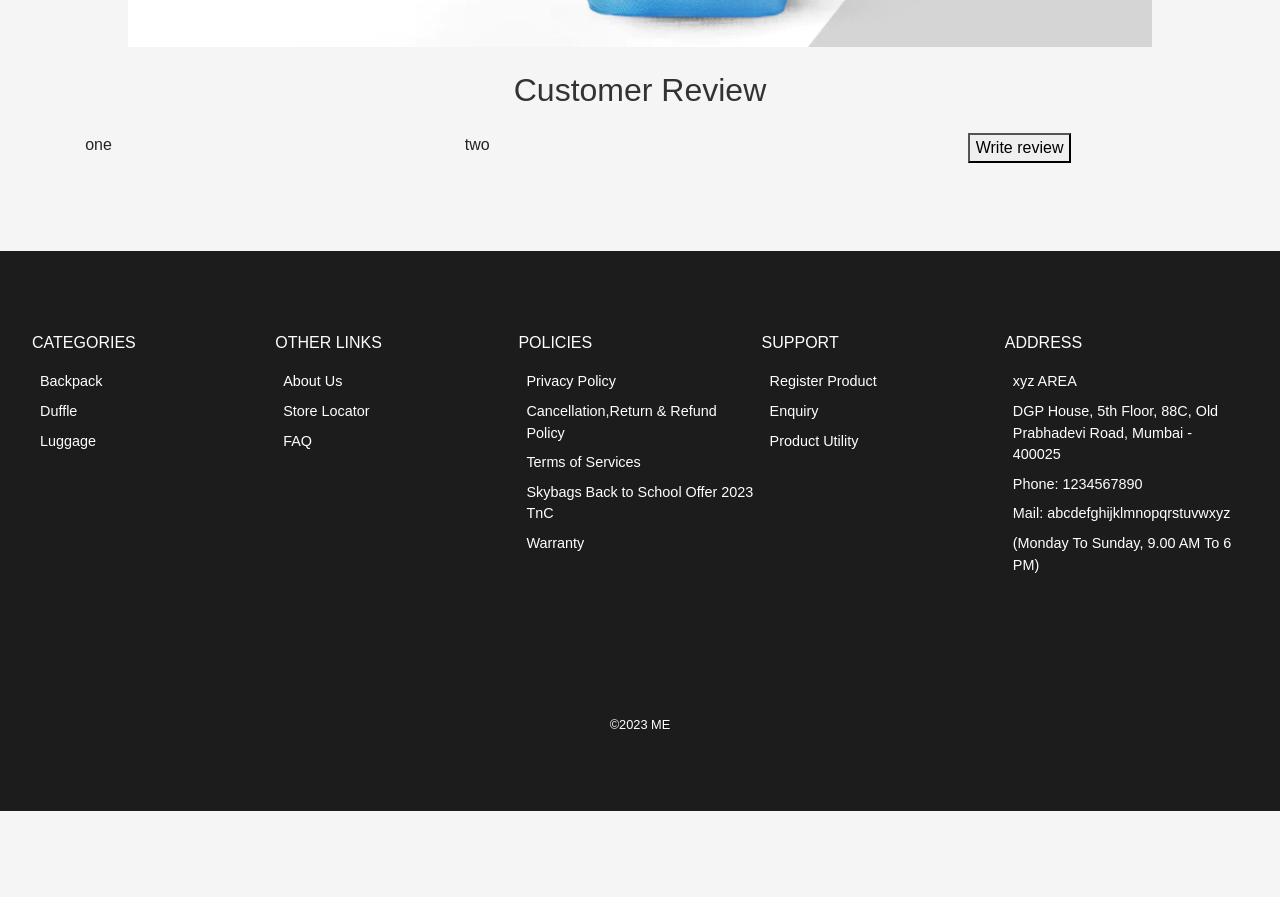
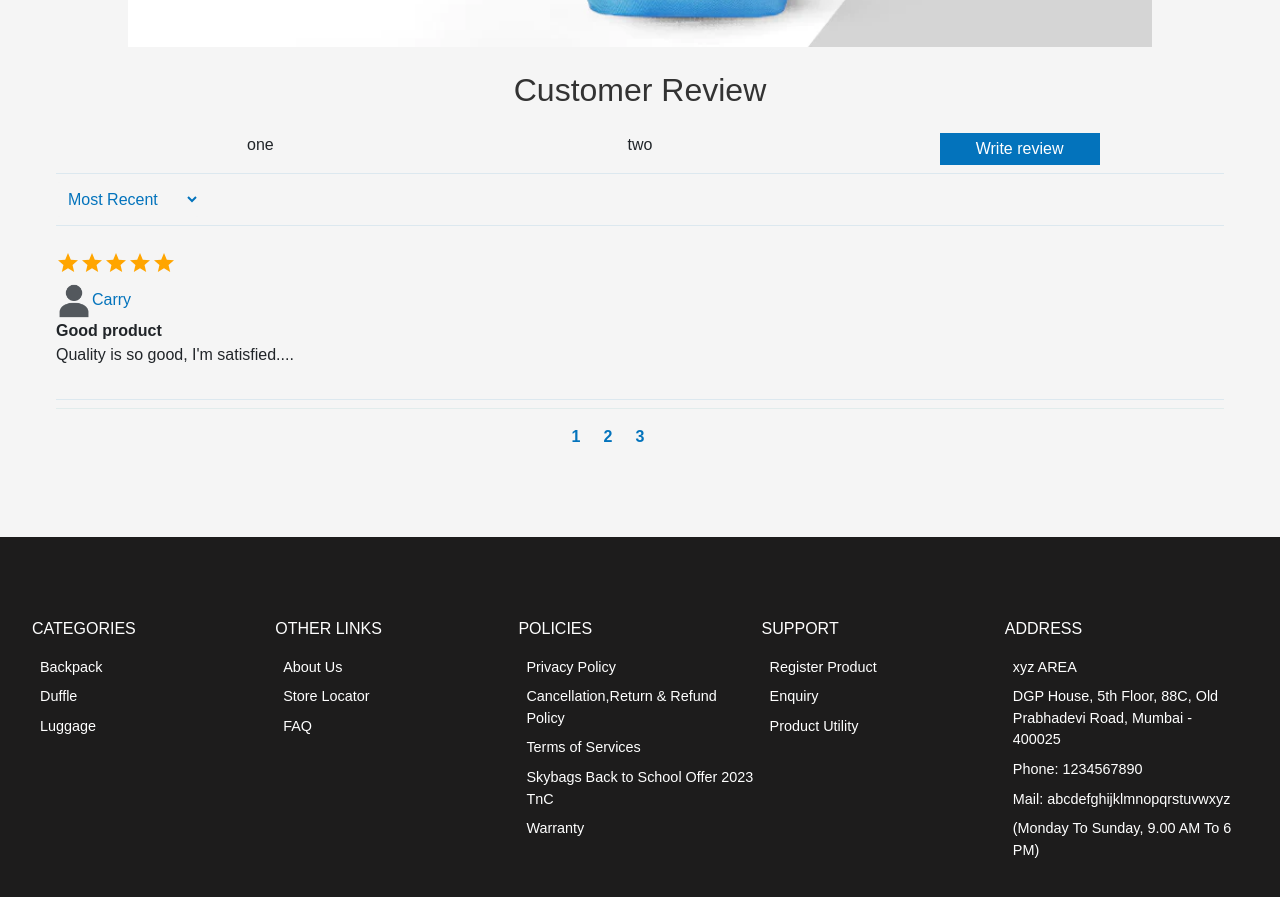
Before and after one commit to akbar543/Skybags-clone, a React (Create React App) app: page /item in a window 1280 px wide. Shown: the part 1880-2777 px from the top of the page. Before the commit the page ends 2691 px from the top, so only its background shows below. Built offline with nearby package versions, Linux system fonts and the light colour scheme.

Commit message:
bottom part of item page done

```diff
--- a/src/Components/Item/BottomItem.css
+++ b/src/Components/Item/BottomItem.css
@@ -19,13 +19,84 @@
 }
 
 .bottom_box_1_1_1{
+    display: flex;
+    justify-content: center;
     width: 30%;
 }
 .bottom_box_1_1_2{
+    display: flex;
+    justify-content: center;
     width: 30%;
 }
 .bottom_box_1_1_3{
     display: flex;
     justify-content: center;
     width: 30%;
+    >button{
+        color: white;
+        background-color: #0373bc;
+        border: none;
+        width: 10rem;
+        height: 2rem;
+    }
 }
+
+.bottom_box_2{
+    margin: .5rem 0;
+    border-top: .1rem solid rgba(3,115,188,0.1);
+    border-bottom: .1rem solid rgba(3,115,188,0.1);
+    padding: 0.5rem 0 ;
+}
+.Bottom_box_2_recent{
+    color: #0373bc;
+    border: none;
+    background-color: whitesmoke;
+    width: 9rem;
+}
+
+.bottom_box_3{
+    margin: .5rem 0;
+    padding: 1rem 0;
+    border-bottom: .1rem solid rgba(3,115,188,0.1);
+}
+.bottom_box_3_1>svg{
+        width: 1.5rem;
+        height: 1.5rem;
+        fill:orange;
+        margin-bottom: 0.51rem;
+}
+
+.bottom_box_3_2 img{
+    height: 2.25rem;
+    width: 2.25rem;
+
+}
+
+.bottom_box_3_2>span{
+        color: #0373bc;
+}
+
+.bottom_box_4{
+    border-top: 0.063rem solid rgba(51,153,153,0.1);
+    padding-top: 1rem;
+    width: 100%;
+    text-align: center;
+
+    >button{
+        color: #0373bc;
+        padding: 0.25rem 0.5rem;
+        width: 2rem;
+        line-height: 1;
+        cursor: pointer;
+        font-weight: bold;
+        background: transparent;
+        border: none;
+    }
+}
+
+.aro1{
+    font-family: JudgemeIcons;
+    font-weight: bold;
+    font-size: 110%;
+    padding: 4px;
+}
--- a/src/Components/Item/BottomItem.js
+++ b/src/Components/Item/BottomItem.js
@@ -1,5 +1,7 @@
 import React from 'react'
 import "./BottomItem.css"
+import profile from "../../Assets/Images/profile_icon.png"
+const star = <svg xmlns="http://www.w3.org/2000/svg" height="48" viewBox="0 -960 960 960" width="48"><path d="m233-80 65-281L80-550l288-25 112-265 112 265 288 25-218 189 65 281-247-149L233-80Z"/></svg>
 
 function BottomItem() {
   return (
@@ -21,9 +23,37 @@ function BottomItem() {
         </div>
 
         <div className='bottom_box_2'>
+          <select className='Bottom_box_2_recent'>
+          <option value="most-recent">Most Recent</option>
+          <option value="highest-rating">Highest Rating</option>
+          <option value="lowest-rating">Lowest Rating</option>
+          <option value="with-pictures">Only Pictures</option>
+          <option value="pictures-first">Pictures First</option>
+          <option value="videos-first">Videos First</option>
+          <option value="most-helpful">Most Helpful</option>
+          </select>
         </div>
 
         <div className='bottom_box_3'>
+
+          <div className='bottom_box_3_1'>{star}{star}{star}{star}{star}</div>
+          <div className='bottom_box_3_2'>
+            <img src={profile} alt='img'/>
+            <span>Carry</span>
+          </div>
+          <div className='bottom_box_3_3'>
+            <b>Good product</b>
+            <p>Quality is so good, I'm satisfied....</p>
+          </div>
+
+        </div>
+
+        <div className='bottom_box_4'>
+          <button><a>1</a></button>
+          <button><a>2</a></button>
+          <button><a>3</a></button>
+          <button className='aro1'><a></a></button>
+          <button className='aro2'><a></a></button>
         </div>
 
       </div>
--- a/src/Pages/Item/Item.js
+++ b/src/Pages/Item/Item.js
@@ -6,9 +6,9 @@ import BottomItem from '../../Components/Item/BottomItem'
 function Item() {
   return (
     <div>
-      <TopItem></TopItem>
-      <MiddleItem></MiddleItem>
-      <BottomItem></BottomItem>
+      <TopItem/>
+      <MiddleItem/>
+      <BottomItem/>
     </div>
   )
 }
```
Also changed, not shown: src/Assets/Images/profile_icon.png (added).
